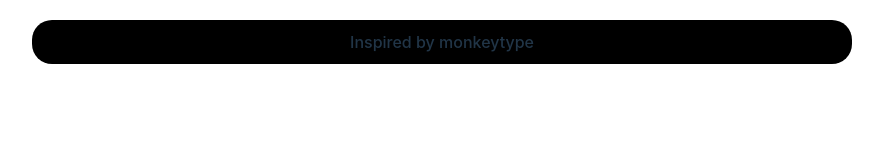
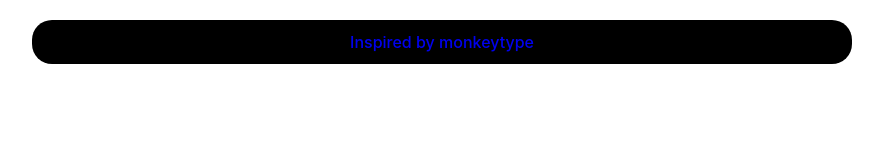
Before and after one commit to smanzler/TypeTownV3, a React (Vite) app: page / in a window 1280 px wide. Shown: the top 160 px of the page, without its empty margins (198-1081 px from the left). Built offline with nearby package versions, Linux system fonts and the light colour scheme.

Commit message:
added monkeytype link

```diff
--- a/src/components/Header/Header.css
+++ b/src/components/Header/Header.css
@@ -10,4 +10,5 @@
 
   padding: 10px;
   border-radius: 20px;
+  text-align: center;
 }
--- a/src/components/Header/Header.tsx
+++ b/src/components/Header/Header.tsx
@@ -3,7 +3,7 @@
 const Header = () => {
   return (
     <div className="header-container">
-      <a>Inspired by monkeytype</a>
+      <a href="https://monkeytype.com/">Inspired by monkeytype</a>
     </div>
   );
 };
```
